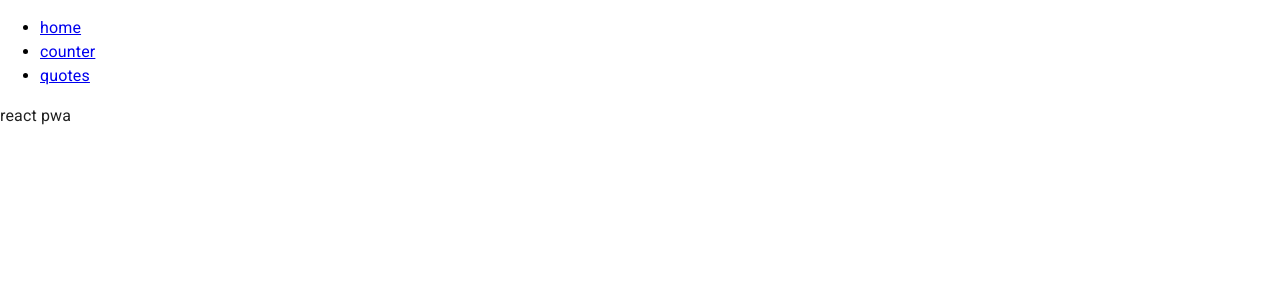
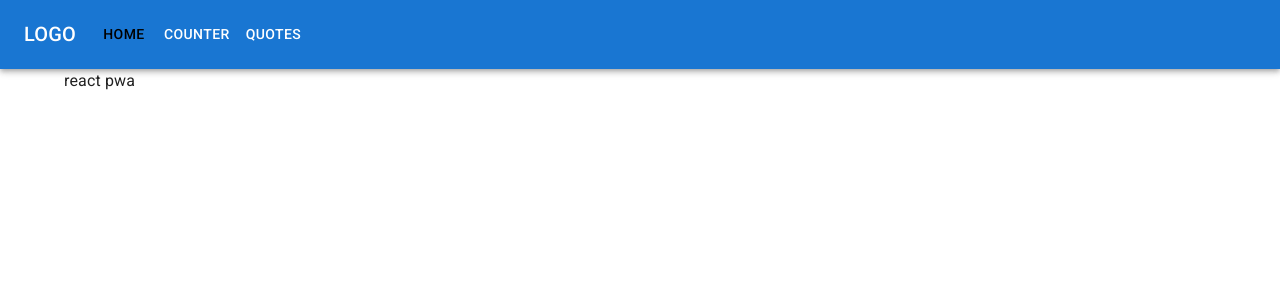
Before and after one commit to mkvlrn/ts-pwa, a React app: page / in a window 1280 px wide. Shown: the top 300 px of the page. Built offline with nearby package versions, Linux system fonts and the light colour scheme.

Commit message:
chore: gonna be honest, dont really know

```diff
--- a/package.json
+++ b/package.json
@@ -27,6 +27,7 @@
   "dependencies": {
     "@emotion/react": "^11.8.2",
     "@emotion/styled": "^11.8.1",
+    "@mui/icons-material": "^5.5.1",
     "@mui/material": "^5.5.1",
     "react": "^17.0.2",
     "react-dom": "^17.0.2",
--- a/src/components/App/Navbar/index.tsx
+++ b/src/components/App/Navbar/index.tsx
@@ -1,26 +1,115 @@
-import { AppBar } from '@mui/material'
-import { NavLink } from 'react-router-dom'
+import { NavLink, useLocation } from 'react-router-dom'
+import { useState } from 'react'
 
-const pages = ['home', 'counter', 'quotes']
+import AppBar from '@mui/material/AppBar'
+import Box from '@mui/material/Box'
+import Toolbar from '@mui/material/Toolbar'
+import IconButton from '@mui/material/IconButton'
+import Typography from '@mui/material/Typography'
+import Menu from '@mui/material/Menu'
+import MenuIcon from '@mui/icons-material/Menu'
+import Container from '@mui/material/Container'
+import Button from '@mui/material/Button'
+import MenuItem from '@mui/material/MenuItem'
+
+const pages = [
+  ['home', ''],
+  ['counter', 'counter'],
+  ['quotes', 'quotes'],
+]
 
 export function Navbar() {
+  const [anchorElNav, setAnchorElNav] = useState<null | HTMLElement>(null)
+
+  const handleOpenNavMenu = (event: React.MouseEvent<HTMLElement>) => {
+    setAnchorElNav(event.currentTarget)
+  }
+
+  const handleCloseNavMenu = () => {
+    setAnchorElNav(null)
+  }
+
+  const active = useLocation().pathname.split('/')[1]
+
   return (
-    <AppBar
-      position='static'
-      color='primary'
-      style={{
-        backgroundColor: '#fff',
-        color: '#000',
-        boxShadow: 'none',
-      }}
-    >
-      <ul>
-        {pages.map((page) => (
-          <li key={page}>
-            <NavLink to={`/${page === 'home' ? '' : page}`}>{page}</NavLink>
-          </li>
-        ))}
-      </ul>
+    <AppBar position='static'>
+      <Container maxWidth='xl'>
+        <Toolbar disableGutters>
+          <Typography
+            variant='h6'
+            noWrap
+            component='div'
+            sx={{ mr: 2, display: { xs: 'none', md: 'flex' } }}
+          >
+            LOGO
+          </Typography>
+
+          <Box sx={{ flexGrow: 1, display: { xs: 'flex', md: 'none' } }}>
+            <IconButton
+              size='large'
+              aria-label='account of current user'
+              aria-controls='menu-appbar'
+              aria-haspopup='true'
+              onClick={handleOpenNavMenu}
+              color='inherit'
+            >
+              <MenuIcon />
+            </IconButton>
+            <Menu
+              id='menu-appbar'
+              anchorEl={anchorElNav}
+              anchorOrigin={{
+                vertical: 'bottom',
+                horizontal: 'left',
+              }}
+              keepMounted
+              transformOrigin={{
+                vertical: 'top',
+                horizontal: 'left',
+              }}
+              open={Boolean(anchorElNav)}
+              onClose={handleCloseNavMenu}
+              sx={{
+                display: { xs: 'block', md: 'none' },
+              }}
+            >
+              {pages.map((page) => (
+                <MenuItem
+                  key={page[0]}
+                  onClick={handleCloseNavMenu}
+                >
+                  <Typography textAlign='center'>{page[0]}</Typography>
+                </MenuItem>
+              ))}
+            </Menu>
+          </Box>
+          <Typography
+            variant='h6'
+            noWrap
+            component='div'
+            sx={{ flexGrow: 1, display: { xs: 'flex', md: 'none' } }}
+          >
+            LOGO
+          </Typography>
+          <Box sx={{ flexGrow: 1, display: { xs: 'none', md: 'flex' } }}>
+            {pages.map((page) => (
+              <NavLink
+                to={`/${page[1]}`}
+                key={page[0]}
+                style={{ textDecoration: 'none' }}
+              >
+                <Button
+                  key={page[0]}
+                  onClick={handleCloseNavMenu}
+                  sx={{ my: 2, color: page[1] === active ? 'black' : 'white', display: 'block' }}
+                >
+                  {page[0]}
+                </Button>
+              </NavLink>
+            ))}
+          </Box>
+        </Toolbar>
+      </Container>
     </AppBar>
   )
 }
--- a/src/components/App/index.tsx
+++ b/src/components/App/index.tsx
@@ -1,9 +1,10 @@
 import { RecoilRoot } from 'recoil'
 import { BrowserRouter as Router, Routes, Route } from 'react-router-dom'
-import { CssBaseline } from '@mui/material'
+import CssBaseline from '@mui/material/CssBaseline'
+import Container from '@mui/material/Container'
 
 import { Counter } from '@pages/Counter'
-import { HelloWorld } from '@pages/HelloWorld'
+import { Home } from '@pages/Home'
 import { Quotes } from '@pages/Quotes'
 import { Navbar } from './Navbar'
 
@@ -11,12 +12,14 @@
   return (
     <RecoilRoot>
       <CssBaseline />
+
       <Router>
         <Navbar />
+        <Container>
           <Routes>
             <Route
               path='/'
-            element={<HelloWorld />}
+              element={<Home />}
             />
             <Route
               path='/counter'
@@ -27,6 +30,7 @@
               element={<Quotes />}
             />
           </Routes>
+        </Container>
       </Router>
     </RecoilRoot>
   )
--- a/src/pages/HelloWorld/index.tsx
+++ b/src/pages/Home/index.tsx
@@ -1,3 +1,3 @@
-export function HelloWorld() {
+export function Home() {
   return <div>react pwa</div>
 }
```
Also changed, not shown: 2 other files (tests, documents, lock files or other folders). Lines whose indentation alone changed are shown as unchanged.
